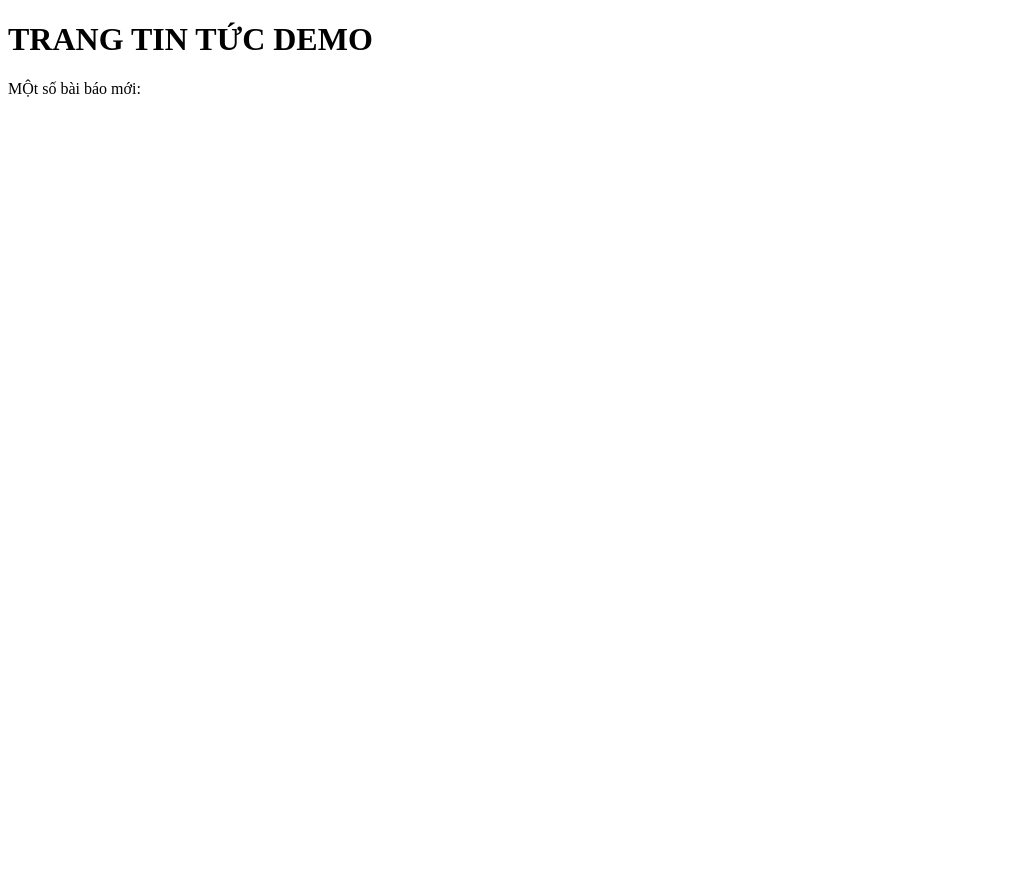
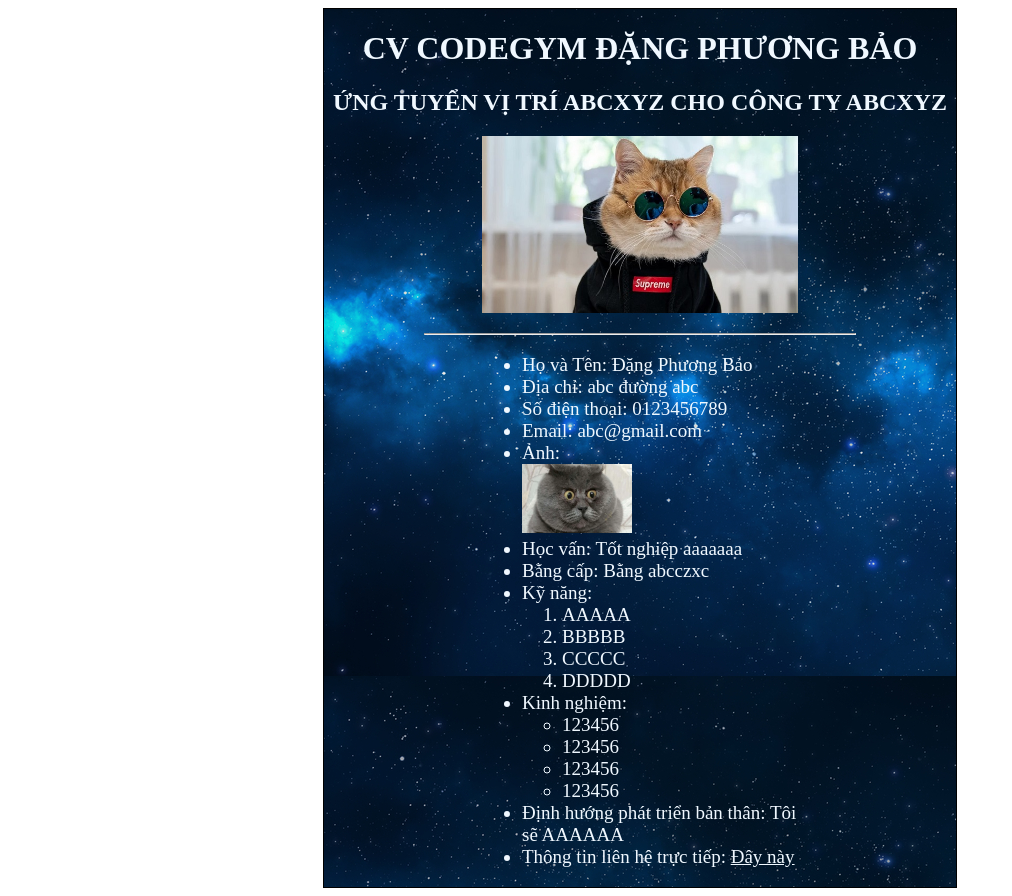
Before and after one commit to DPB-Bo/GitProject, a plain HTML site: page source/news.html in a window 1280 px wide. Shown: the whole page, without its empty margins (0-1012 px from the left). Before the commit the page ends 800 px from the top, so only its background shows below. Drawn offline with Linux system fonts and the light colour scheme.

Commit message:
update news

```diff
--- a/source/news.html
+++ b/source/news.html
@@ -2,10 +2,76 @@
 <html lang="en">
 <head>
     <meta charset="UTF-8">
-    <title>ĐÂY LÀ TRANG NEWS</title>
+    <title>ĐÂY LÀ TRANG BÀI TẬP TẠO CV</title>
+    <style>
+        div{
+            width: 100%;
+            margin: 0 auto;
+        }
+
+        #div2{
+            font-size: 19px;
+            width: 50%;
+            margin: 0 auto;
+        }
+        #div3{
+            color: aliceblue;
+            background-image: url("Assets/image/backgroundstars.png");
+            border: 1px solid black;
+            width: 50%;
+            margin: 0 auto;
+        }
+    </style>
 </head>
 <body>
-<h1>TRANG TIN TỨC DEMO</h1>
-<p>MỘt số bài báo mới:</p>
+<div id="div3">
+    <h1 style="text-align: center">CV CODEGYM ĐẶNG PHƯƠNG BẢO</h1>
+    <h2 style="text-align: center">ỨNG TUYỂN VỊ TRÍ ABCXYZ CHO CÔNG TY ABCXYZ</h2>
+    <img src="Assets/image/meodeokinh.png" alt="Anhdaidien"
+         style="height: 10%; width: 50%;display: block;margin-left: auto;margin-right: auto; margin-bottom: 20px";>
+    <hr style="margin-left: 100px;margin-right: 100px">
+    <div id="div2">
+        <ul style="">
+            <li>Họ và Tên: Đặng Phương Bảo</li>
+            <li>Địa chỉ: abc đường abc</li>
+            <li>Số điện thoại: 0123456789</li>
+            <li>Email: abc@gmail.com</li>
+            <li style=""> Ảnh:
+                <br>
+                <img src="Assets/image/meongu.png" alt="Anh meo"
+                style="height: 3%;width: 40%">
+            </li>
+            <li>Học vấn: Tốt nghiệp aaaaaaa</li>
+            <li>Bằng cấp: Bằng abcczxc</li>
+            <li>Kỹ năng:
+                <ol type="1">
+                    <li>AAAAA</li>
+                    <li>BBBBB</li>
+                    <li>CCCCC</li>
+                    <li>DDDDD</li>
+                </ol>
+            </li>
+            <li>Kinh nghiệm:
+                <ul>
+                    <li>123456</li>
+                    <li>123456</li>
+                    <li>123456</li>
+                    <li>123456</li>
+                </ul>
+            </li>
+            <li>
+                Định hướng phát triển bản thân: Tôi sẽ AAAAAA
+            </li>
+            <li>
+                Thông tin liên hệ trực tiếp:
+                <a href="" target="_blank" style="color: aliceblue">
+                    Đây này
+                </a>
+            </li>
+        </ul>
+    </div>
+</div>
+
+
 </body>
 </html>
```
Also changed, not shown: source/Assets/image/anhdaidien.jpg (added), source/Assets/image/backgroundstars.png (added), source/Assets/image/meodeokinh.png (added), source/Assets/image/meongu.png (added).
